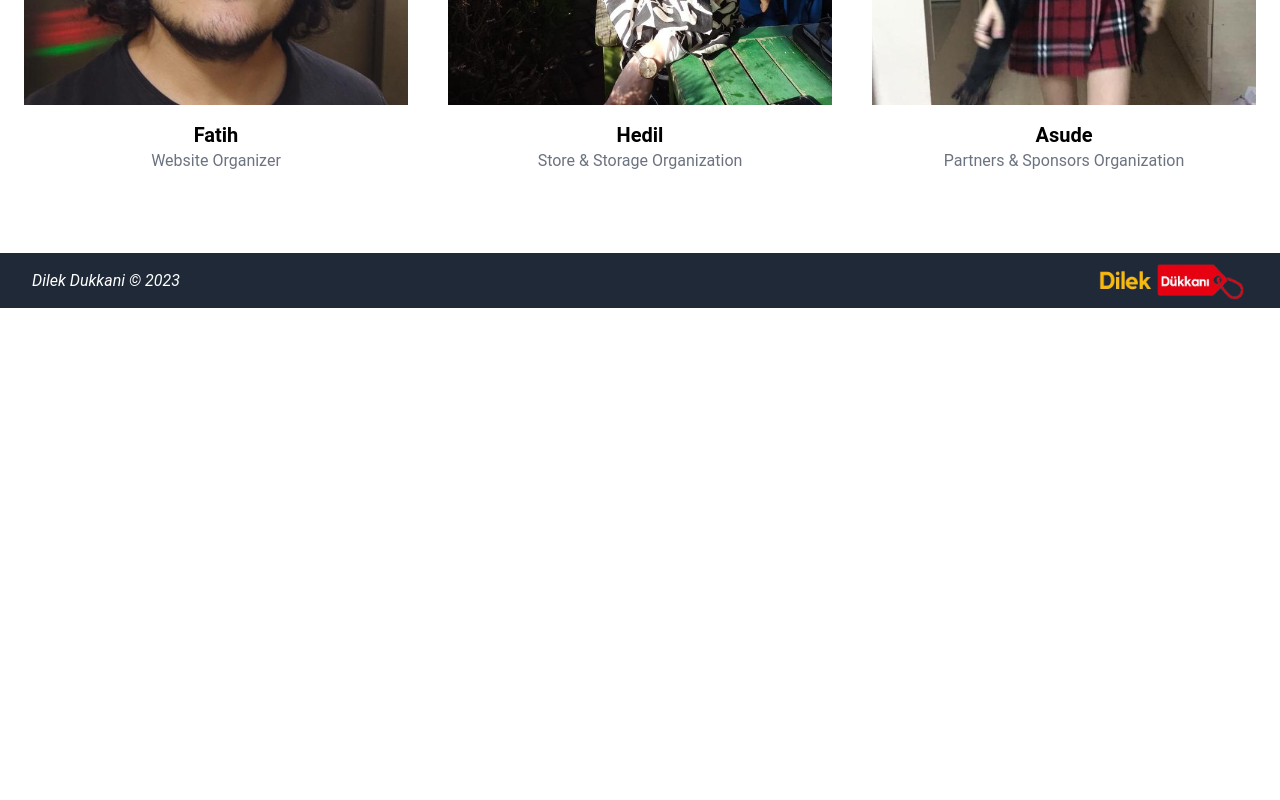
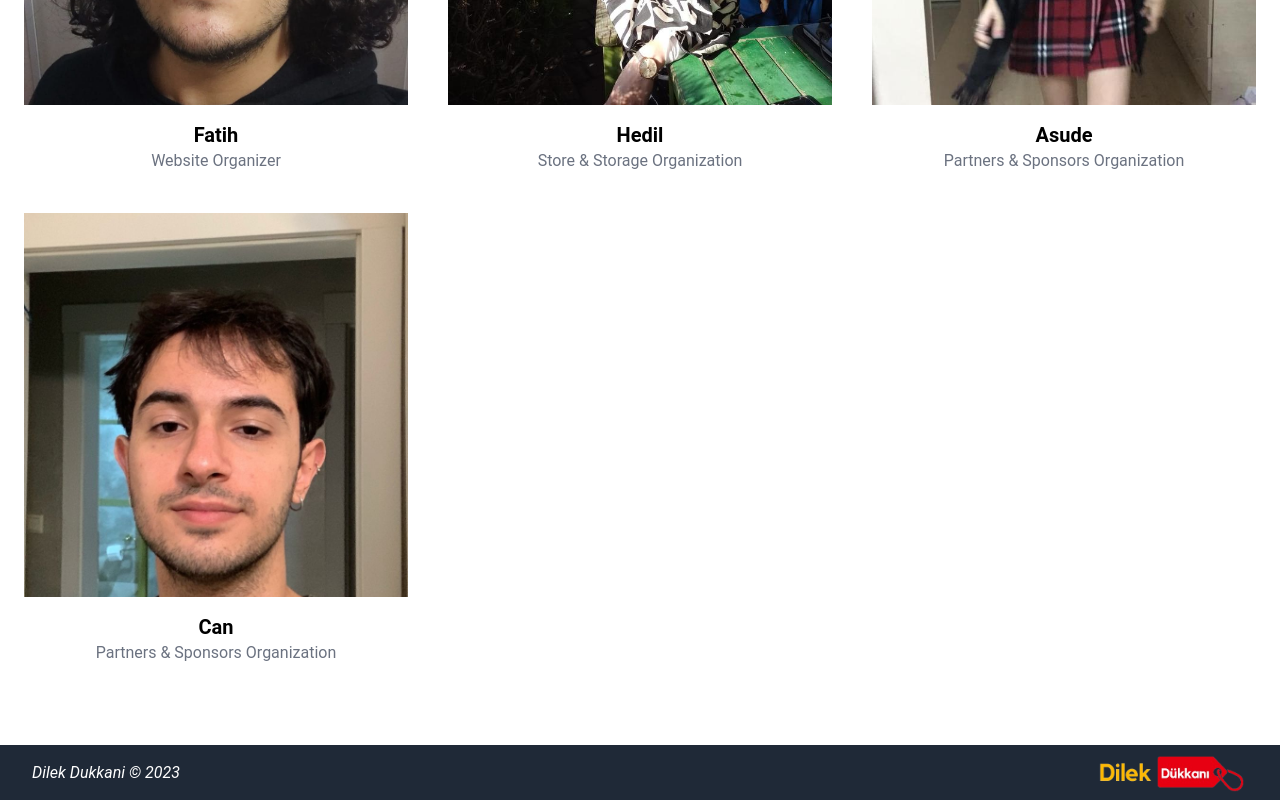
Before and after one commit to fatihdonmezdev/dilek-dukkani, a Next.js app: page / in a window 1280 px wide. Shown: the part 2642-3442 px from the top of the page. Before the commit the page ends 2950 px from the top, so only its background shows below. Built offline with nearby package versions, Linux system fonts and the light colour scheme.

Commit message:
Added more team members.

```diff
--- a/src/components/team/index.js
+++ b/src/components/team/index.js
@@ -3,6 +3,7 @@ import React from "react";
 import fatih from "../../../public/team/fatih.jpg";
 import Hedil from "../../../public/team/Hedil.jpg";
 import asude from "../../../public/team/asude.jpg";
+import can from "../../../public/team/can.jpeg";
 const Team = () => {
   return (
     <div className="my-20">
@@ -34,6 +35,15 @@ const Team = () => {
               Partners & Sponsors Organization
             </div>
           </div>
+          <div className="flex text-center flex-col items-center">
+            <div className="relative lg:w-96 lg:h-96 h-32 w-32">
+              <Image src={can} layout="fill" objectFit="cover" />
+            </div>
+            <div className="text-xl font-bold mt-4">Can</div>
+            <div className="text-gray-500">
+              Partners & Sponsors Organization
+            </div>
+          </div>
         </div>
       </div>
     </div>
```
Also changed, not shown: public/team/can.jpeg (added), public/team/fatih.jpg.
